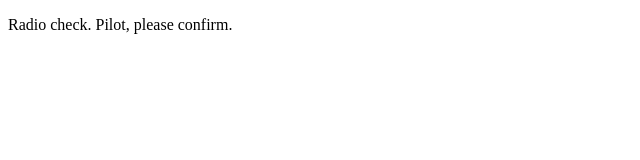
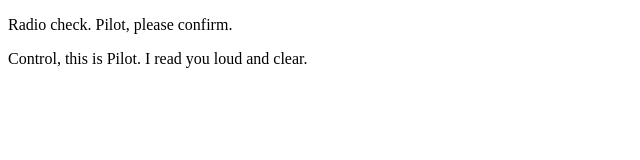
Before and after one commit to ohcrums/communication-log, a plain HTML site: page index.html in a window 1280 px wide. Shown: the whole page, without its empty margins (0-640 px from the left). Drawn offline with Linux system fonts and the light colour scheme.

Commit message:
pilot commit 1

```diff
--- a/index.html
+++ b/index.html
@@ -2,5 +2,6 @@
 <html>
    <body>
       <p>Radio check. Pilot, please confirm.</p>
+      <p>Control, this is Pilot. I read you loud and clear.</p>
    </body>
 </html>
```
